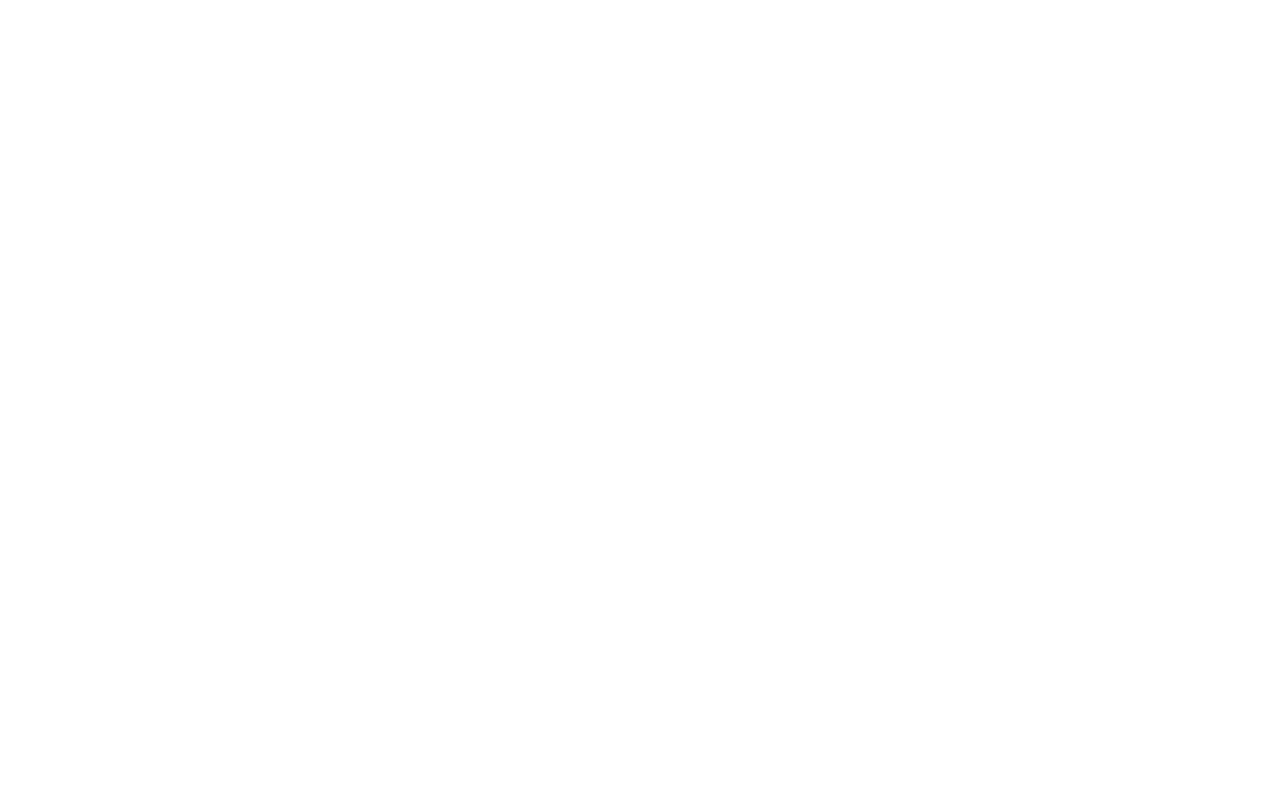
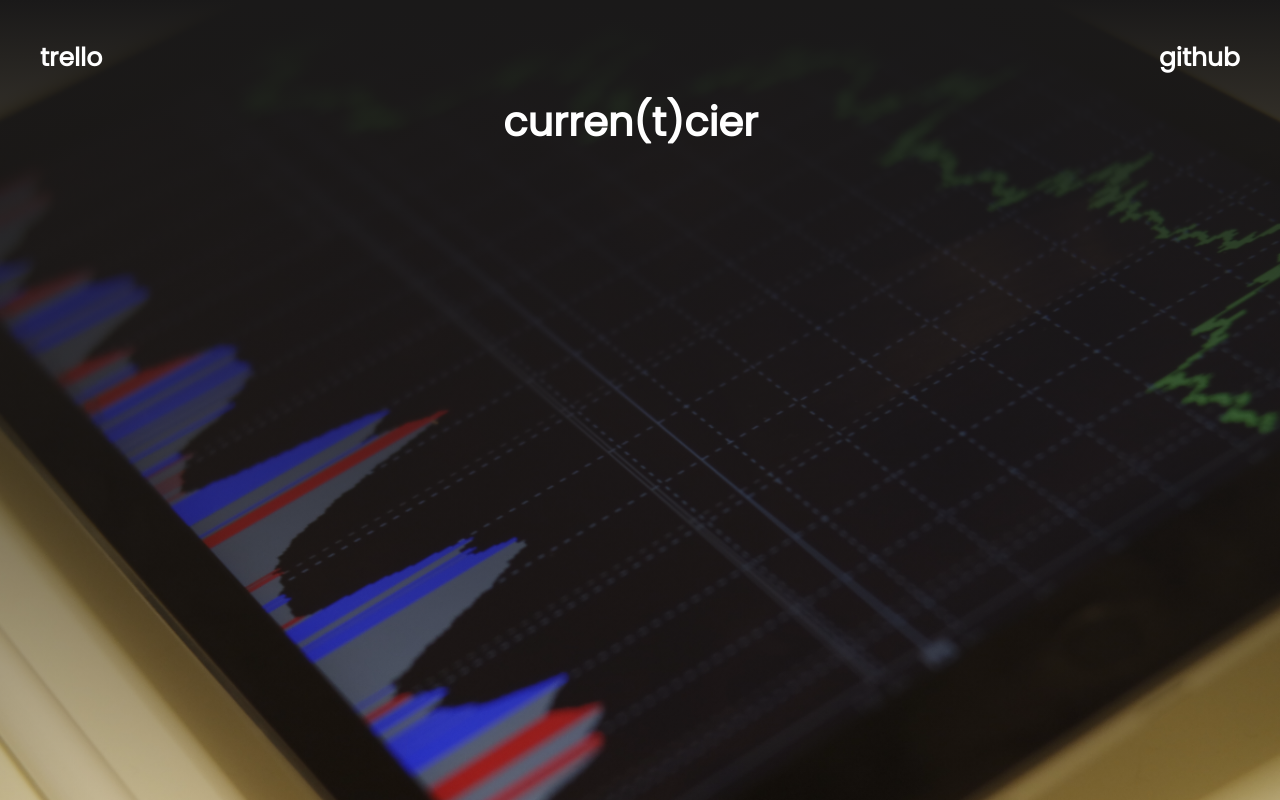
Before and after one commit to mat-karpowicz/currencier, a React (Create React App) app: page / in a window 1280 px wide. Built offline with nearby package versions, Linux system fonts and the light colour scheme.

Commit message:
[BW-02] Adds header component and background to app

```diff
--- a/public/index.html
+++ b/public/index.html
@@ -9,6 +9,10 @@
       name="description"
       content="Currencier - keep track on your favourite currencies"
     />
+    <link
+      href="https://fonts.googleapis.com/css2?family=Poppins&display=swap"
+      rel="stylesheet"
+    />
     <link rel="manifest" href="%PUBLIC_URL%/manifest.json" />
     <title>Currencier - your favourite currencies</title>
   </head>
--- a/src/App.js
+++ b/src/App.js
@@ -1,7 +1,14 @@
 import React from 'react';
 
+// COMPONENTS
+import Navigation from './components/Navigation';
+
 function App() {
-  return <div className="App" />;
+  return (
+    <div className="App">
+      <Navigation />
+    </div>
+  );
 }
 
 export default App;
--- /dev/null
+++ b/src/components/Navigation.jsx
@@ -0,0 +1,29 @@
+import React from 'react';
+
+function Navigation() {
+  return (
+    <nav className="nav flex flex-ai-c flex-jc-sb">
+      <h4 className="nav-link">
+        <a
+          href="https://trello.com/b/uAOvTtiD/bluewom-case"
+          target="_blank"
+          rel="noopener noreferrer"
+        >
+          trello
+        </a>
+      </h4>
+      <h2 className="nav-title">curren(t)cier</h2>
+      <h4 className="nav-link">
+        <a
+          href="https://github.com/mat-karpowicz/currencier"
+          target="_blank"
+          rel="noopener noreferrer"
+        >
+          github
+        </a>
+      </h4>
+    </nav>
+  );
+}
+
+export default Navigation;
--- a/src/styles/_globals.scss
+++ b/src/styles/_globals.scss
@@ -7,11 +7,21 @@
   vertical-align: baseline;
   text-decoration: none;
   outline: 0;
+  color: $mainFontColor;
+  font-family: 'Poppins', sans-serif;
+  font-size: $font-standard;
+  box-sizing: border-box;
 }
 
 .App {
   min-width: 100vw;
   min-height: 100vh;
+  background: linear-gradient(180deg, #1a1919 0%, rgba(53, 38, 38, 0.22) 100%),
+    url('../assets/background.jpg');
+  background-position: center center;
+  background-repeat: no-repeat;
+  background-attachment: fixed;
+  background-size: cover;
 }
 
 // GLOBAL STYLES
--- /dev/null
+++ b/src/styles/_navigation.scss
@@ -0,0 +1,57 @@
+.nav {
+  height: 100px;
+  width: 100%;
+  padding: 0 10px 0 10px;
+
+  & > .nav-link {
+    align-self: flex-start;
+    & > a {
+      font-size: $font-mini;
+      transition: color 0.3s;
+      &:hover,
+      &:focus {
+        color: $greenishColor;
+      }
+    }
+  }
+
+  & > .nav-title {
+    align-self: flex-end;
+  }
+}
+
+//768px tablet view
+@media (min-width: 48rem) {
+  .nav {
+    height: 120px;
+    padding: 10px 35px 0 35px;
+
+    & > .nav-link {
+      & > a {
+        font-size: $font-small;
+      }
+    }
+
+    & > .nav-title {
+      font-size: $font-mid;
+    }
+  }
+}
+
+// 1200px big screen view
+@media (min-width: 75rem) {
+  .nav {
+    height: 150px;
+    padding: 40px;
+    padding-bottom: 0;
+    & > .nav-link {
+      & > a {
+        font-size: $font-standard;
+      }
+    }
+
+    & > .nav-title {
+      font-size: $font-big;
+    }
+  }
+}
--- a/src/styles/_variables.scss
+++ b/src/styles/_variables.scss
@@ -1,6 +1,16 @@
+// COLORS
 $mainFontColor: rgb(255, 255, 255);
 $secondFontColor: rgb(0, 0, 0);
 $greenishColor: #068658;
 $redishColor: #861d06;
 $cardColor: #1b2c57;
+
+// FONTS
+$font-mini: 0.625rem; // 10px
+$font-small: 0.875rem; // 14px
+$font-standard: 1.25rem; // 20px
+$font-mid: 1.6875rem; // 27px
+$font-big: 2rem; // 32px
+
+// OTHER
 $radius: 23px;
--- a/src/styles/main.scss
+++ b/src/styles/main.scss
@@ -1,2 +1,3 @@
 @import 'variables';
 @import 'globals';
+@import './navigation';
```
Also changed, not shown: src/assets/background.jpg (added), 1 other file (tests, documents, lock files or other folders).
